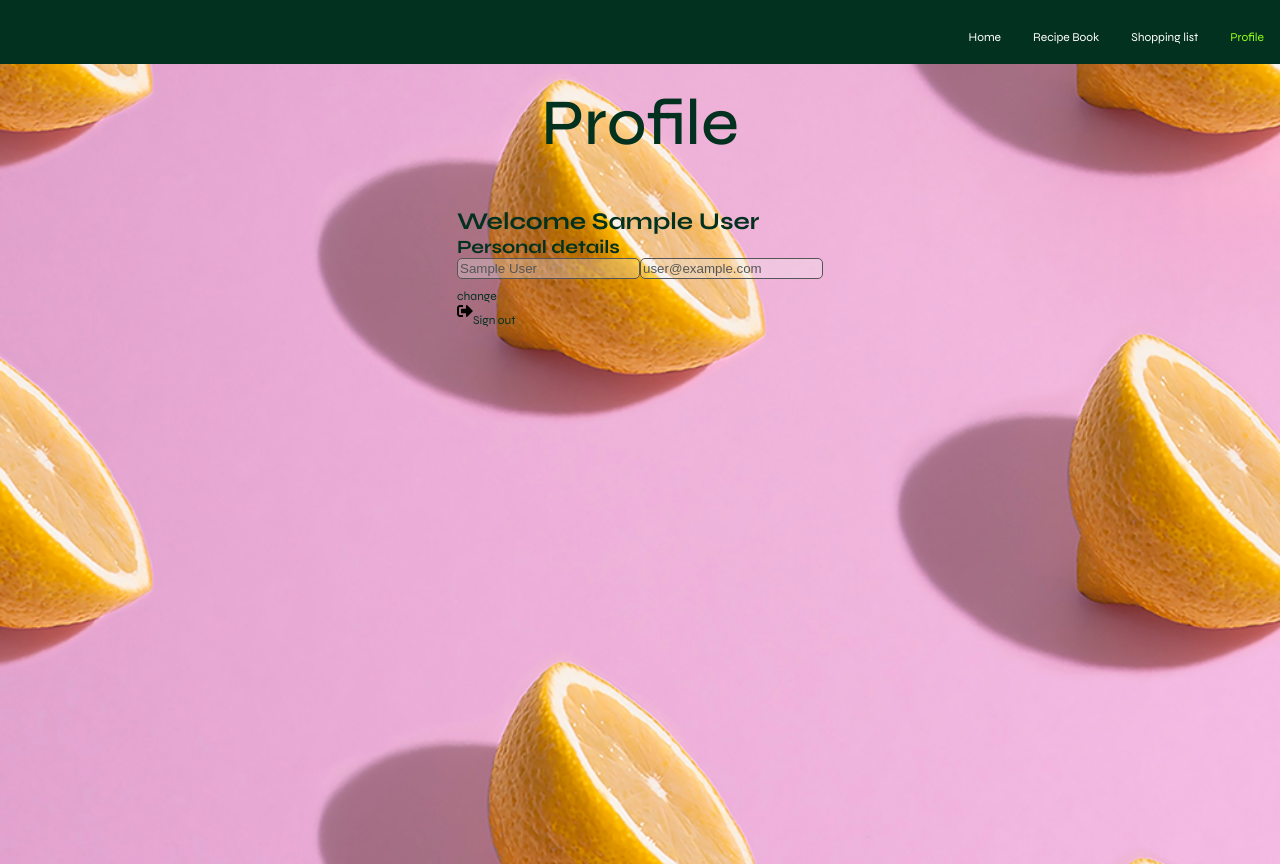
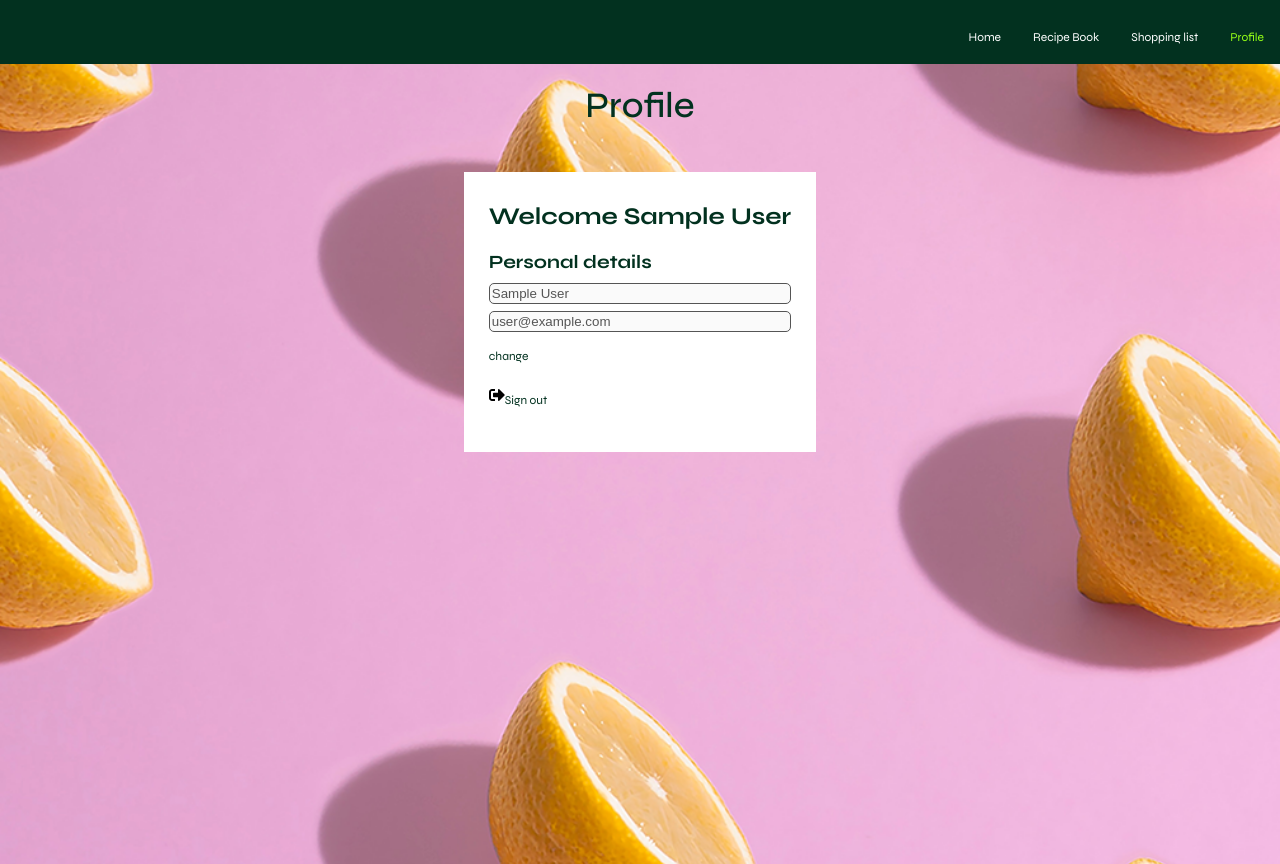
Before and after one commit to russfraze/The-Big-Shop-react-firebase, a React (Create React App) app: page /profile in a window 1280 px wide. Built offline with nearby package versions, Linux system fonts and the light colour scheme; no server answers; sample sign-in values are in the browser's storage.

Commit message:
styling more progress

```diff
--- a/src/pages/FullRecipe.js
+++ b/src/pages/FullRecipe.js
@@ -110,6 +110,7 @@ function FullRecipe() {
     }
 
     return (
+        <div className={fullRecipe.fullRecipeDiv}>
         <div className={fullRecipe.fullRecipe} >
 
             <div className={fullRecipe.imageGroup}>
@@ -142,12 +143,13 @@ function FullRecipe() {
                 <p>Fat: {fat}</p>
             </div>
             <div className={fullRecipe.btnDiv}>
-                <div className='add-div' >
+                <div className='addDiv' >
                     <button className={fullRecipe.btn} onClick={addBook}>Add to recipe book</button>
                     <button className={fullRecipe.btn} onClick={addShop}>Add ingredients to shopping list</button>
                 </div>
             </div>
         </div>
+        </div>
     )
 }
 
--- a/src/pages/Profile.js
+++ b/src/pages/Profile.js
@@ -59,7 +59,7 @@ function Profile() {
                 <h2>Welcome {name}</h2>
 
                 <h3>Personal details</h3>
-                <form>
+                <form className={profile.profileInputs}>
                     <input
                         className={!changeDetails ? 'input-active' : 'input-disabled'}
                         type='text'
--- a/src/styles/fullRecipe.module.css
+++ b/src/styles/fullRecipe.module.css
@@ -6,15 +6,23 @@ h1, h2, h3, p{
 }
 
 h1{
-    font-size: 65px;
+    font-size: 4.5vh;
     font-weight: 500;
+}
+
+.fullRecipeDiv {
+    display: flex;
+    width: 100%;
+    justify-content: center;
 }
 
 .fullRecipe {
     display: flex;
     flex-direction: column;
+    justify-items: center;
     margin: 70px 370px 20px 370px;
     flex-wrap: wrap;
+    max-width: 850px;
 }
 
 .imageGroup {
@@ -35,6 +43,7 @@ h1{
 
 .titleServings{
     max-width: 450px;
+
 }
 
 
@@ -62,8 +71,9 @@ h1{
 .macroDiv {
     margin-bottom: 20px;
 }
-.add-div {
+.addDiv {
     display: flex;
+    flex-direction: row;
     margin-top: 20px;
 }
 
@@ -87,4 +97,5 @@ h1{
     margin: 20px 15px 20px 15px;
     font-family: Syne;
     font-size: 12px;
+    cursor: pointer;
 }
--- a/src/styles/profile.module.css
+++ b/src/styles/profile.module.css
@@ -9,7 +9,20 @@ html .profileDiv {
 
 
 h1 {
-    margin: 20px 0 45px 0
+    margin: 20px 0 45px 0;
+    font-size: 25px;
+}
+
+h2 {
+    margin-bottom: 20px;
+}
+
+h3 {
+    margin-bottom: 10px;
+}
+
+input {
+    margin-bottom: 7px;
 }
 
 .profileDiv{
@@ -23,11 +36,20 @@ h1 {
     display: flex;
     flex-direction: column;
     justify-content: center;
+    background-color: #ffffff;
+    padding: 30px 25px 45px 25px;
+}
+
+.profileInputs{
+    display: flex;
+    flex-direction: column;
 }
 
 
 
 .signOut{
     display: flex;
-
+    flex-direction: row;
+    align-items: center;
+    margin-top: 20px;
 }
```
